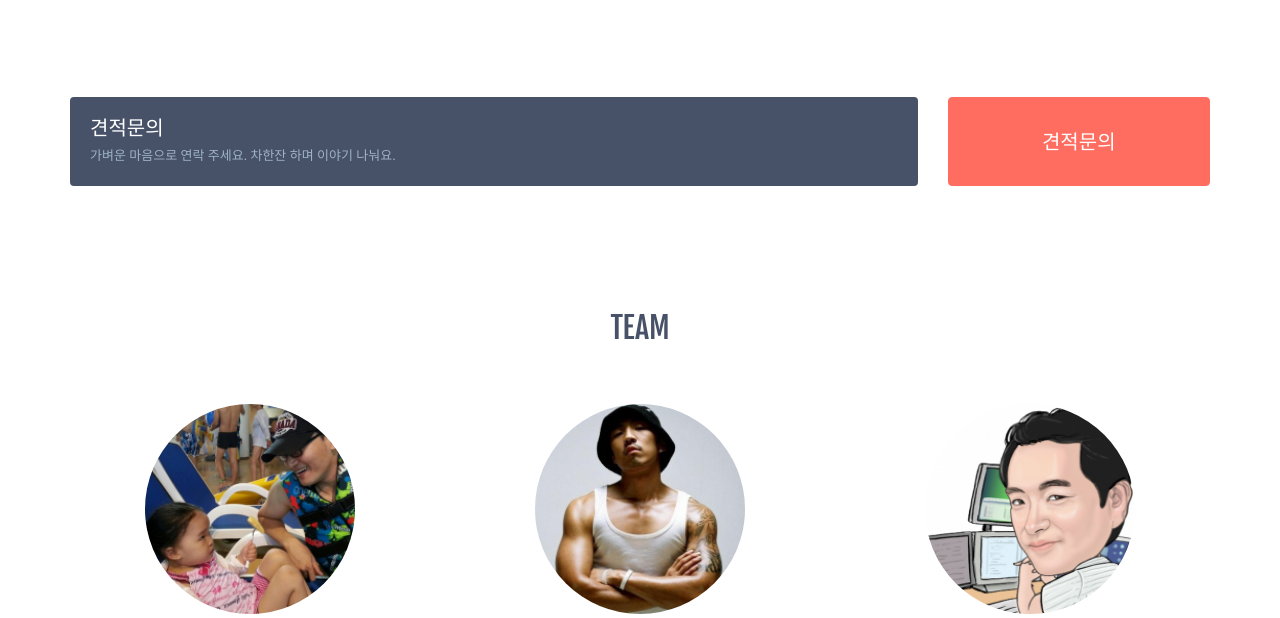
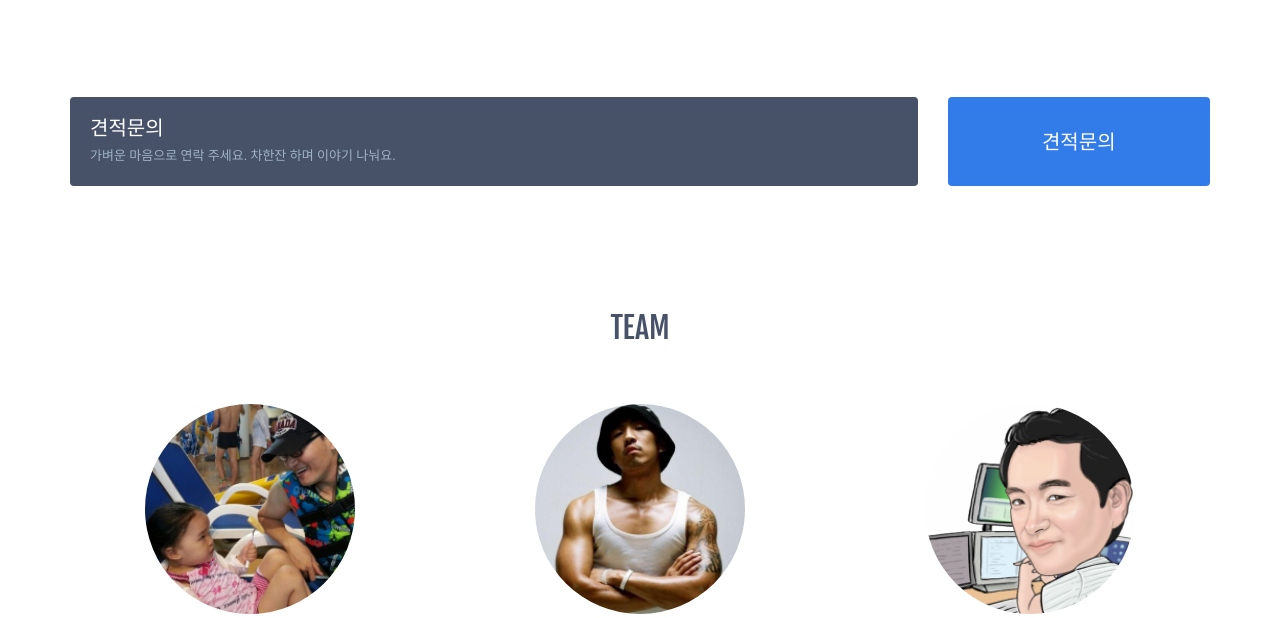
Before and after one commit to smart-link/smart-link.github.io, a plain HTML site: page index.html in a window 1280 px wide. Shown: the part 1008-1626 px from the top of the page. Drawn offline with nearby package versions, Linux system fonts and the light colour scheme.

Commit message:
버튼 칼라 변경

```diff
--- a/index.html
+++ b/index.html
@@ -129,7 +129,7 @@
                     </div>
                 </div>
                 <div class="col-lg-3 col-sm-3">
-                    <a href="mailto:unamedkr@gmail.com" class="btn btn-danger purchase-btn">견적문의</a>
+                    <a href="mailto:unamedkr@gmail.com" class="btn purchase-btn" style="background-color: #327CE9; color: white;">견적문의</a>
                 </div>
             </div>
             <!--quote end-->
```
